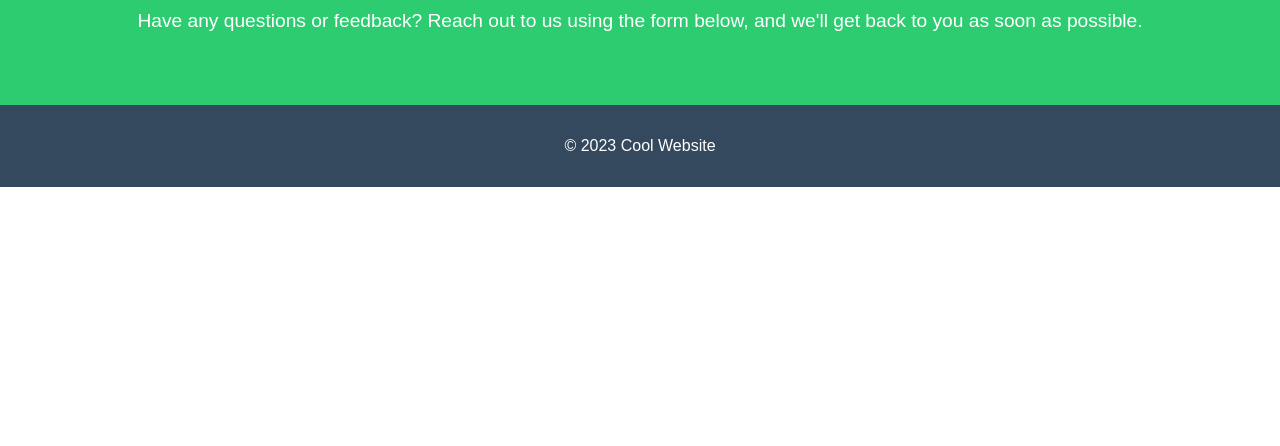
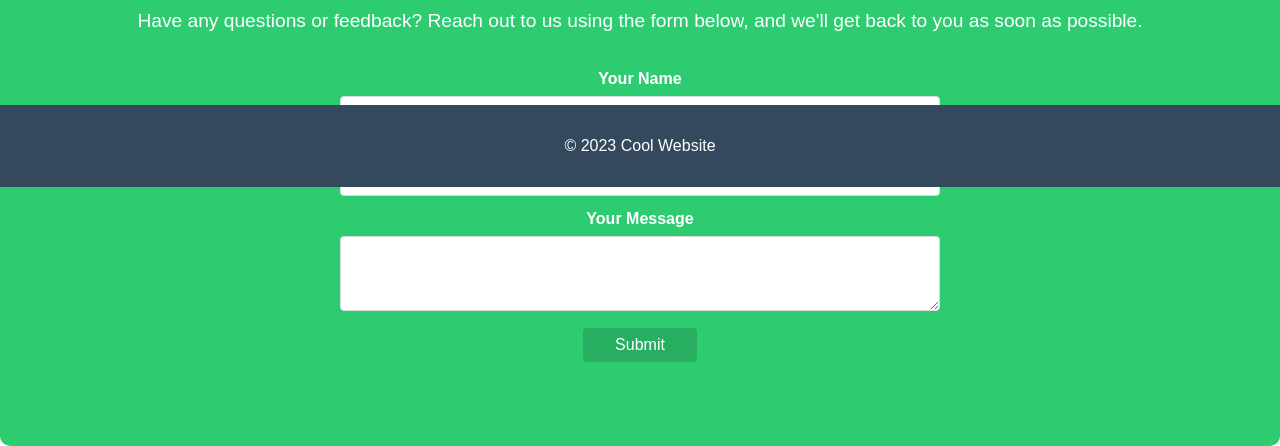
Before and after one commit to Kleb001/Kleb001.github.io, a plain HTML site: page Trabajo4/contact.html in a window 1280 px wide. Shown: the part 613-1059 px from the top of the page. Before the commit the page ends 800 px from the top, so only its background shows below. Drawn offline with Linux system fonts and the light colour scheme.

Commit message:
Update contact.html

```diff
--- a/Trabajo4/contact.html
+++ b/Trabajo4/contact.html
@@ -29,7 +29,16 @@
       <h2>Contact Us</h2>
       <p>Have any questions or feedback? Reach out to us using the form below, and we'll get back to you as soon as possible.</p>
       <form>
-        <!-- Contact form content remains unchanged -->
+        <label for="name">Your Name</label>
+        <input type="text" id="name" name="name" required>
+
+        <label for="email">Your Email</label>
+        <input type="email" id="email" name="email" required>
+
+        <label for="message">Your Message</label>
+        <textarea id="message" name="message" rows="4" required></textarea>
+
+        <button type="submit">Submit</button>
       </form>
     </div>
   </section>
```
